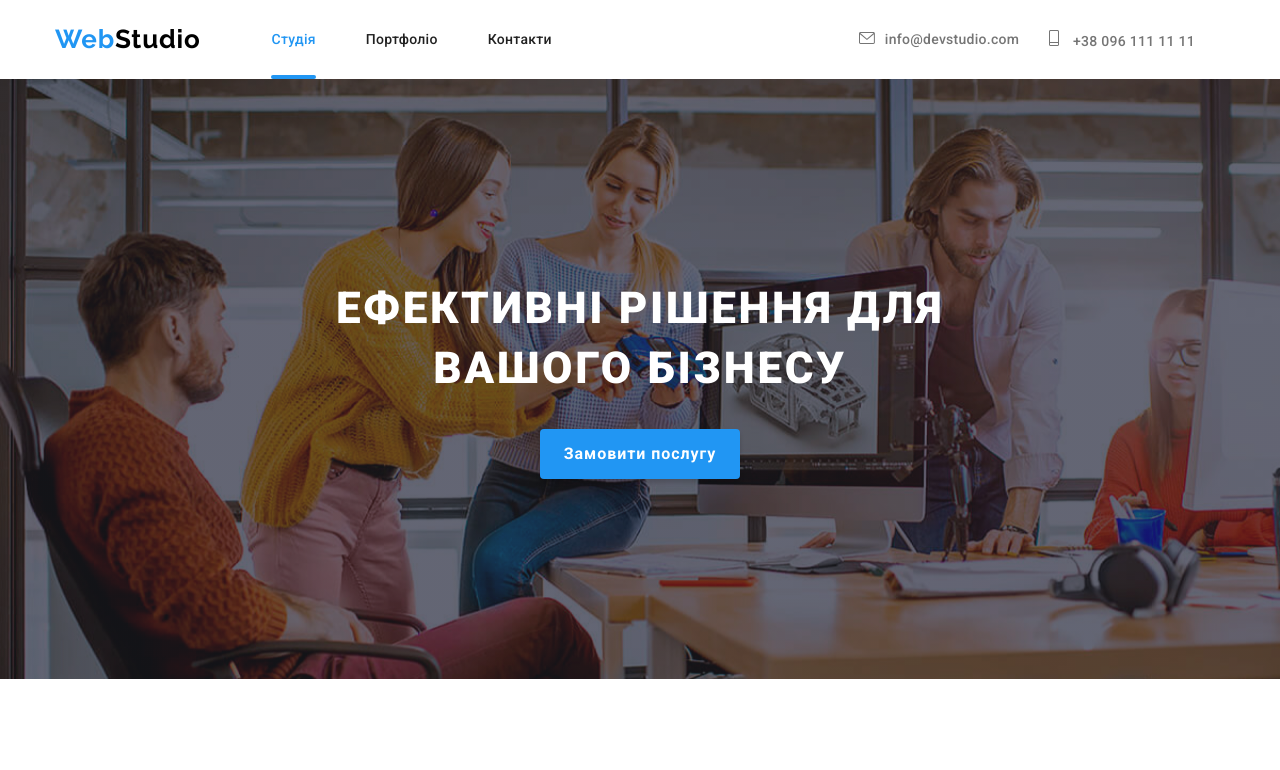
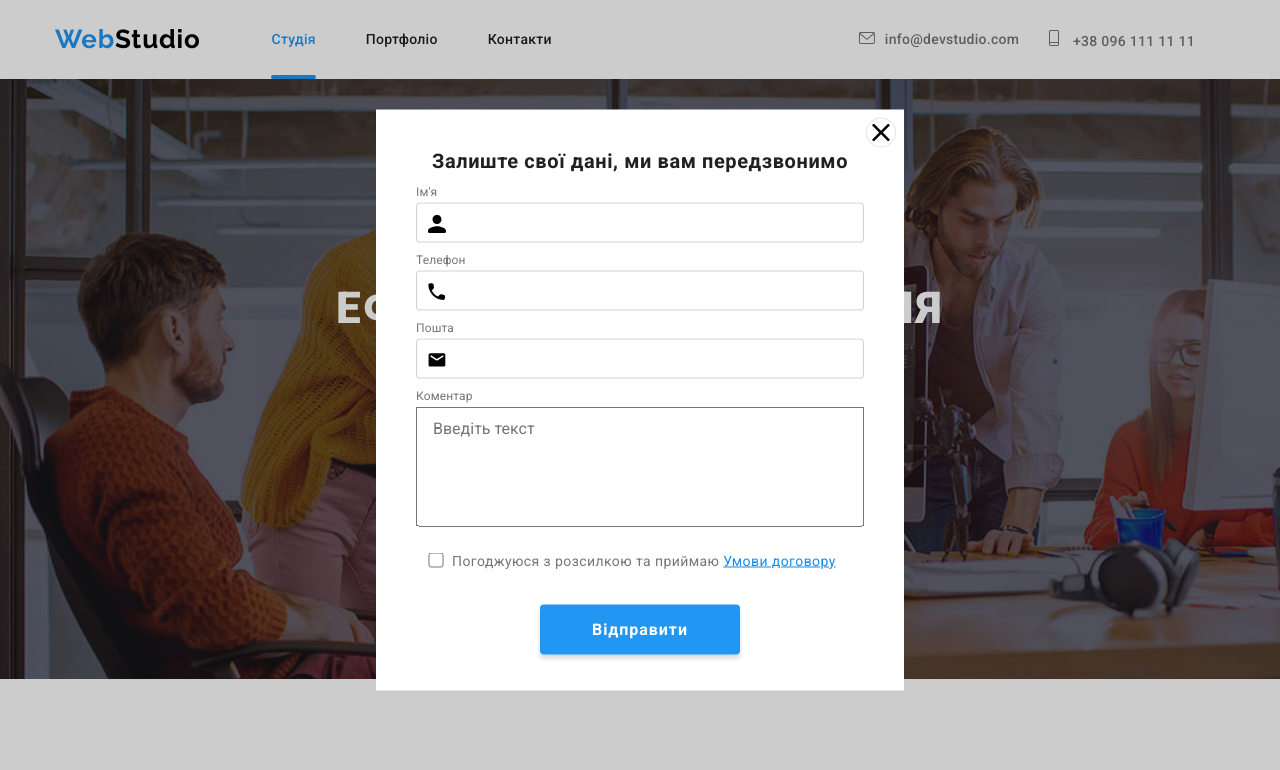
Before and after one commit to vladdd1792/goit-markup-hw-08, a plain HTML site: page index.html in a window 1280 px wide. Shown: the top 770 px of the page. Drawn offline with nearby package versions, Linux system fonts and the light colour scheme.

Commit message:
Add files via upload

```diff
--- a/css/styles.css
+++ b/css/styles.css
@@ -778,6 +778,10 @@ color: rgba(255, 255, 255, 0.6);
     background-color: #FFFFFF;
 }
 
+.modall-close-btn:focus {
+    color: var(--knob-color);
+}
+
 .modall-btm-button{
     position: absolute;
     top: 8px;
@@ -838,6 +842,25 @@ margin-bottom: 10px;
 
 }
 
+.modal-btm-coment {
+    width: 100%;
+    height: 120px;
+    padding: 12px;
+    padding-left: 16px;
+    padding-right: 16px;
+    resize: none;
+    transition: border-color 250ms cubic-bezier(0.4, 0, 0.2, 1);
+}
+
+.modal-btm-coment:focus {
+    outline: none;
+    border-color: var(--knob-color);
+}
+
+.modal-btm-coment:focus +.modal-btm-spann {
+    fill: var(--knob-color);
+}
+
 .input-btm {
     width: 448px;
     height: 40px;
@@ -846,6 +869,13 @@ margin-bottom: 10px;
     border: 1px solid rgba(33, 33, 33, 0.2);
 border-radius: 4px;
 margin-bottom: 10px;
+padding-left: 42px;
+transition: border-color 250ms cubic-bezier(0.4, 0, 0.2, 1);
+}
+
+.input-btm:focus {
+    outline: none;
+    border-color: var(--knob-color);
 }
 
 .input-btm-s {
@@ -865,9 +895,12 @@ line-height: 2.0;
 letter-spacing: 0.03em;
 
 color: #757575;
-margin-top: 20px;
+margin-top: 0px;
 margin-left: 76px;
+}
 
+.modal-icon-icon {
+    color: #212121;
 }
 
 .umowa {
@@ -888,12 +921,10 @@ margin-bottom: 40px;
 margin-left: 164px;
 }
 
-.modall-btm-b2:focus,
-.modall-btm-b2:hover  {
+.modall-btm-b2:hover {
     background: #188CE8;
     box-shadow: 0px 4px 4px rgba(0, 0, 0, 0.15);
     transition: 250ms cubic-bezier(0.4, 0, 0.2, 1);
-
 }
 
 .modall-btm-b2-span {
@@ -916,4 +947,32 @@ margin-left: 52px;
 margin-right: 52px;
 }
 
+.input-zgody {
+    width: 16px;
+    height: 15px;
+    position: absolute;
+    margin-left: 52px;
+    margin-top: 6px;
+}
+
+.umowa-zgody {
+    margin-top: 5px;
+}
+
+.modal-btm-spann {
+    display: block;
+    width: 18px;
+    height: 18px;
+    color: #212121;
+    position: absolute;
+    top: 50%;
+    left: 12px;
+    transform: translate(0,-70%);
+    transition: background-color 250ms cubic-bezier(0.4, 0, 0.2, 1)
+
+}
+
+.modal-btm-div {
+    position: relative;
+}
 /*-------------------------------------------/MODAL-WIND*/
--- a/index.html
+++ b/index.html
@@ -407,60 +407,80 @@
         </footer>
       <!--FOOTER-->
   <!---------------------------------MODAL-WIND-->
-    <div class="bacdrop is-hidden"data-modal>
+    <div class="bacdrop is hidden"data-modal>
         <div class="modall-btm">
             <p class="h22">Залиште свої дані, ми вам передзвонимо</p>
         <form class="modal-btm-form">
         <label class="modal-btm-name">
             <span class="modal-name">Ім'я</span>
+            <div class="modal-btm-div">
             <input
             type="text"
+            name="user_name"
             class="input-btm"
             placeholder=""
-            name="user_name"
-            required>
 
+            required
+            pattern="^[a-zA-Za-яА-ЯіІїЇ]+"
+            minlength="2"
+            />
+        <svg class="modal-btm-spann">
+            <use href="./images/modal-wind-ikon/symbol-defs.svg#icon-men"></use>
+        </svg>
+        </div>
         </label>
         <label class="modal-btm-phone">
                 <span class="modal-phone">Телефон</span>
-            <input type="text"
+                <div class="modal-btm-div">
+            <input
+            type="tel"
             class="input-btm"
             placeholder=""
             name="user_phone"
-            required>
+            required
+            pattern="[0-9]{3}-[0-9]{2}-[0-9]{2}"
+            title="XXX-XXX-XX-XX"
+            />
+                <svg class="modal-btm-spann">
+                    <use href="./images/modal-wind-ikon/symbol-defs.svg#icon-phone"></use>
+                </svg>
+        </div>
         </label>
         <label class="modal-btm-maill">
             <span class="modal-maill">Пошта</span>
+            <div class="modal-btm-div">
             <input
-            type="text"
+            type="email"
             class="input-btm"
             placeholder=""
             name="user_maill"
-            required>
-        </label>
-        <label class="modal-btm-coment">
-            <span class="modal-coment">Коментар</span>
-            <input
-            type="tex"
-            class="input-btm-s"
-            placeholder="Введіть текст"
-            name="user_coment"
-            required>
-
+            required
+            pattern="^([a-z0-9_-]+\.)*[a-z0-9_-]+@[a-z0-9_-]+(\.[a-z0-9_-]+)*\.[a-z]{2,6}$"
+            />
+                <svg class="modal-btm-spann">
+                    <use href="./images/modal-wind-ikon/symbol-defs.svg#icon-maill"></use>
+                </svg>
+        </div>
         </label>
         <label>
-
+        <p class="modal-phone">Коментар</p>
+        <textarea name="" class="modal-btm-coment" placeholder="Введіть текст"></textarea>
         </label>
         </form>
-
             <button type="button" class="modall-btm-button" data-modal-close>
                 <svg class="modall-close-btn" width="18" height="18">
                     <use href="./images/svg1-2-3/symbol-defs.svg#icon-cloes-modalsvg"></use>
                 </svg>
             </button>
-            <p class="text-modal-footer">Погоджуюся з розсилкою та приймаю
+            <div class="umowa-zgody">
+        <label>
+                <input type="checkbox" class="input-zgody">
+                <p class="text-modal-footer">Погоджуюся з розсилкою та приймаю
                 <a href="#" class="umowa">Умови договору</a>
+
             </p>
+        </label>
+            </div>
             <bytton type="submit" class="modall-btm-b2">
                 <span class="modall-btm-b2-span">Відправити</span>
             </bytton>
```
